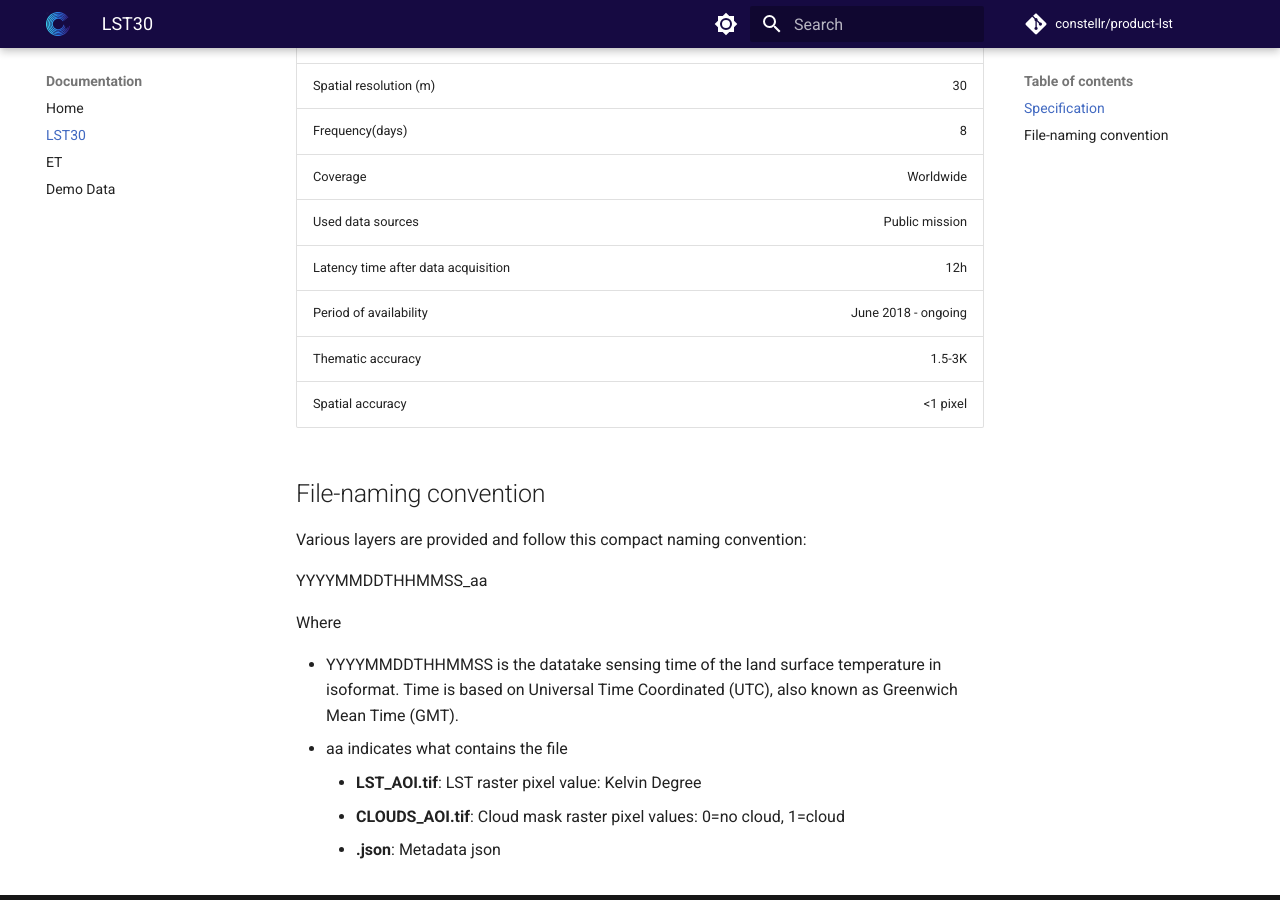
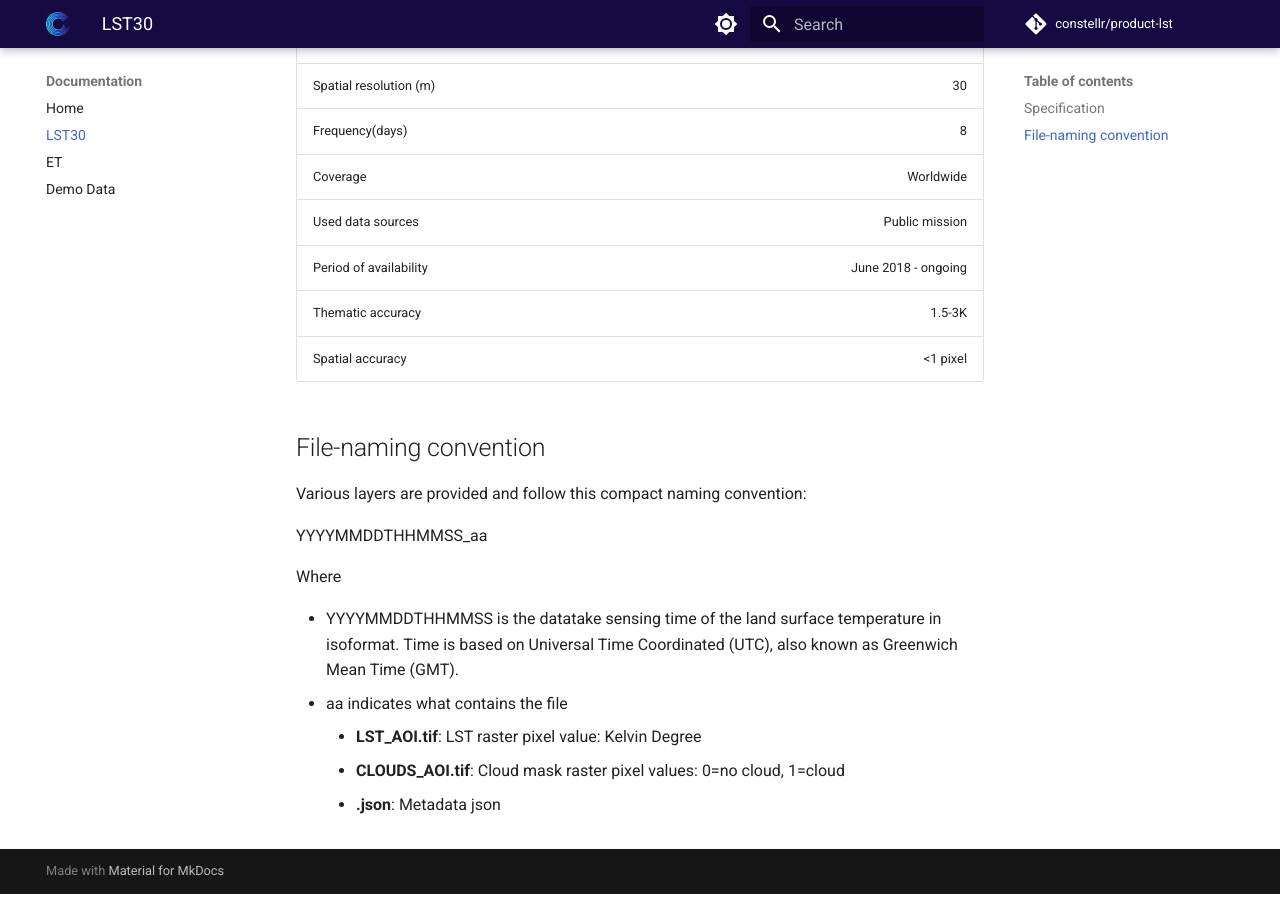
Before and after one commit to constellr/product-lst, an MkDocs documentation site: the page built from docs/lst.md, in a window 1280 px wide and 900 px high, scrolled down 525 px. Built offline with MkDocs 1.6.1 and Material for MkDocs 9.7.7, drawn with Linux system fonts in a browser that asks for light colours; comment, search, counter and statistics services are not loaded; the version menu is left out.

Commit message:
removing time latency

```diff
--- a/docs/lst.md
+++ b/docs/lst.md
@@ -23,7 +23,6 @@ per scene:
 | Frequency(days)                       | 8                     |
 | Coverage                              | Worldwide             |
 | Used data sources                     | Public mission        |
-| Latency time after data acquisition   | 12h                   |
 | Period of availability                | June 2018 - ongoing   |
 | Thematic accuracy                     |  1.5-3K               |
 | Spatial accuracy                      | <1 pixel              |
```
Also changed, not shown: docs/et.md (+0 -1 lines).
